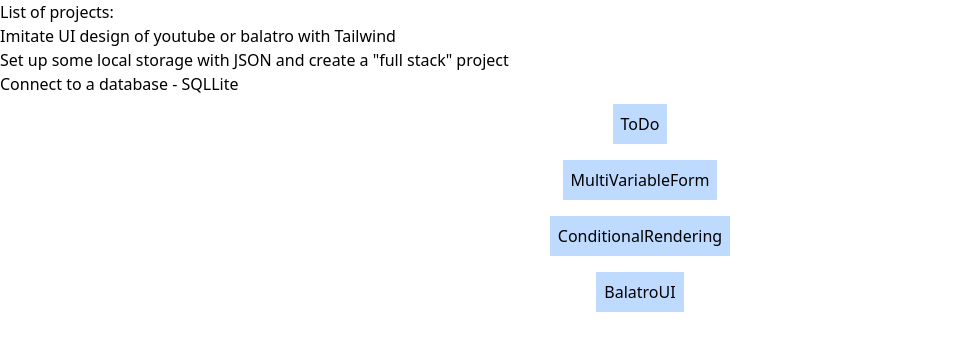
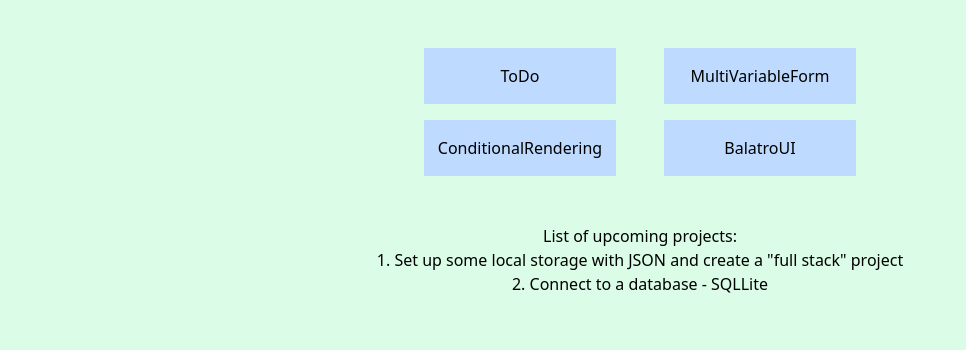
Before and after one commit to divya-manirajan/FrontendMiniProjects, a Next.js app: page / in a window 1280 px wide. Shown: the top 350 px of the page, without its empty margins (0-966 px from the left). Built offline with nearby package versions, Linux system fonts and the light colour scheme.

Commit message:
fleshed out conditional redering and main page

```diff
--- a/src/app/ConditionalRendering/page.js
+++ b/src/app/ConditionalRendering/page.js
@@ -1,16 +1,26 @@
 'use client'
+
 import { useState } from "react"
-export default function Test(){
 
-    const [editInfo, setEditInfo] = useState({
-        isEdit: false,
-        editIndex: -1
-    })
+export default function page(){
 
-    if (editInfo.isEdit == true){
-        return <p>TRUE</p>
-    }
-    if (editInfo.isEdit == false){
-        return <p>FALSE</p>
-    }
+    const [condition, setCondition] = useState()
+
+    return(
+        <div className="h-screen w-screen flex flex-col items-center bg-violet-300">
+            {condition ? (
+                <div className="h-24 w-48 bg-green-900 my-20 flex justify-center items-center text-white rounded-2xl">TRUE</div>
+            ) : (
+                <div className="h-24 w-48 bg-red-900 my-20 flex justify-center items-center text-white rounded-2xl">FALSE</div>
+            )}
+
+            <div className="bg-gray-400 h-48 w-56 rounded-3xl flex justify-center items-center">
+                <button
+                    onClick={() => {setCondition(!condition)}}
+                    className="bg-blue-400 p-3 rounded-xl hover:shadow-xl hover:cursor-pointer">Click Me</button>
+            </div>
+        </div>
+    )
+
+
 }
--- a/src/app/page.js
+++ b/src/app/page.js
@@ -1,17 +1,20 @@
 import Link from "next/link";
 
 export default function Home(){
-  return(<>
-    <h1>List of projects:</h1>
-    <h1>Imitate UI design of youtube or balatro with Tailwind</h1>
-    <h1>Set up some local storage with JSON and create a "full stack" project</h1>
-    <h1>Connect to a database - SQLLite</h1>
+  return(
+  <div className="h-screen w-screen bg-green-100 p-10 flex flex-col items-center">
+    <div className="grid grid-cols-2 place-items-center w-120">
+      <Link className="bg-blue-200 w-48 h-14 p-2 m-2 flex justify-center items-center hover:cursor-pointer hover:shadow-xl" href={'/ToDo'}>ToDo</Link>
+      <Link className="bg-blue-200 w-48 h-14 p-2 m-2 flex justify-center items-center hover:cursor-pointer hover:shadow-xl" href={'/MultiVariableForm'}>MultiVariableForm</ Link>
+      <Link className="bg-blue-200 w-48 h-14 p-2 m-2 flex justify-center items-center hover:cursor-pointer hover:shadow-xl" href={'/ConditionalRendering'}>ConditionalRendering</ Link>
+      <Link className="bg-blue-200 w-48 h-14 p-2 m-2 flex justify-center items-center hover:cursor-pointer hover:shadow-xl" href={'/BalatroUI'}>BalatroUI</Link>
+    </div>
 
-    <div className="flex flex-col items-center">
-      <Link className="bg-blue-200 w-fit p-2 m-2" href={'/ToDo'}>ToDo</Link>
-      <Link className="bg-blue-200 w-fit p-2 m-2" href={'/MultiVariableForm'}>MultiVariableForm</ Link>
-      <Link className="bg-blue-200 w-fit p-2 m-2" href={'/ConditionalRendering'}>ConditionalRendering</ Link>
-      <Link className="bg-blue-200 w-fit p-2 m-2" href={'/BalatroUI'}>BalatroUI</Link>
+    <div className="text-center mt-10">
+      <h1>List of upcoming projects:</h1>
+      <h1>1. Set up some local storage with JSON and create a "full stack" project</h1>
+      <h1>2. Connect to a database - SQLLite</h1>
     </div>
-  </>)
+
+  </div>)
 }
```
